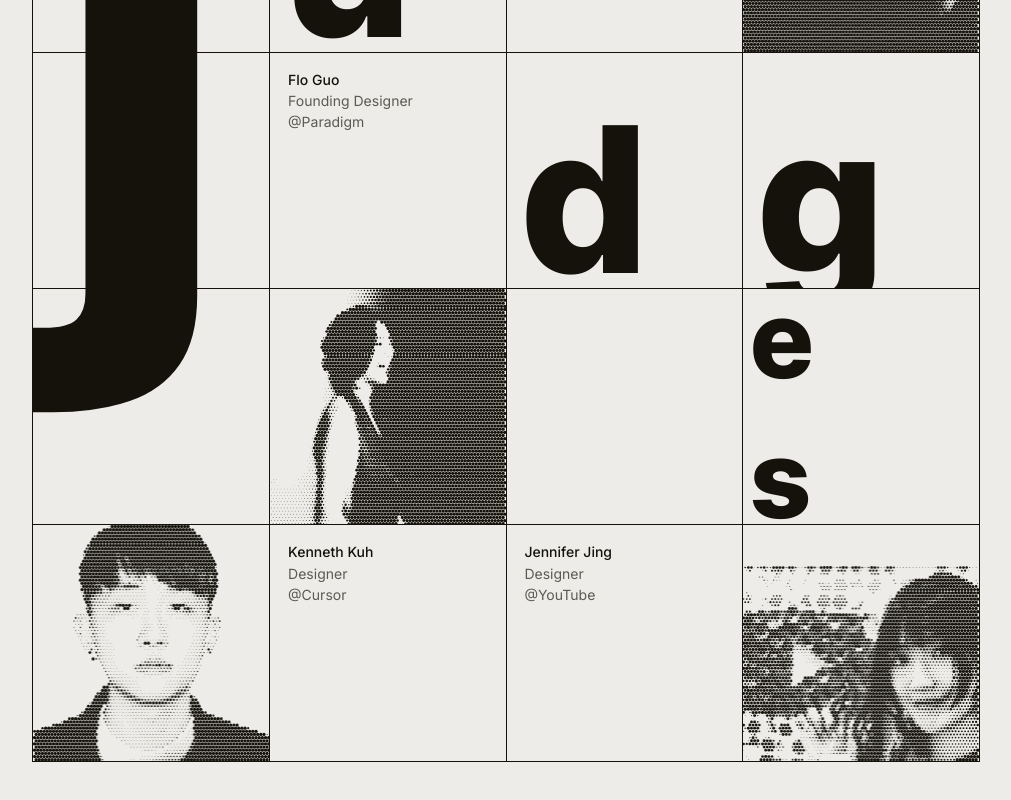
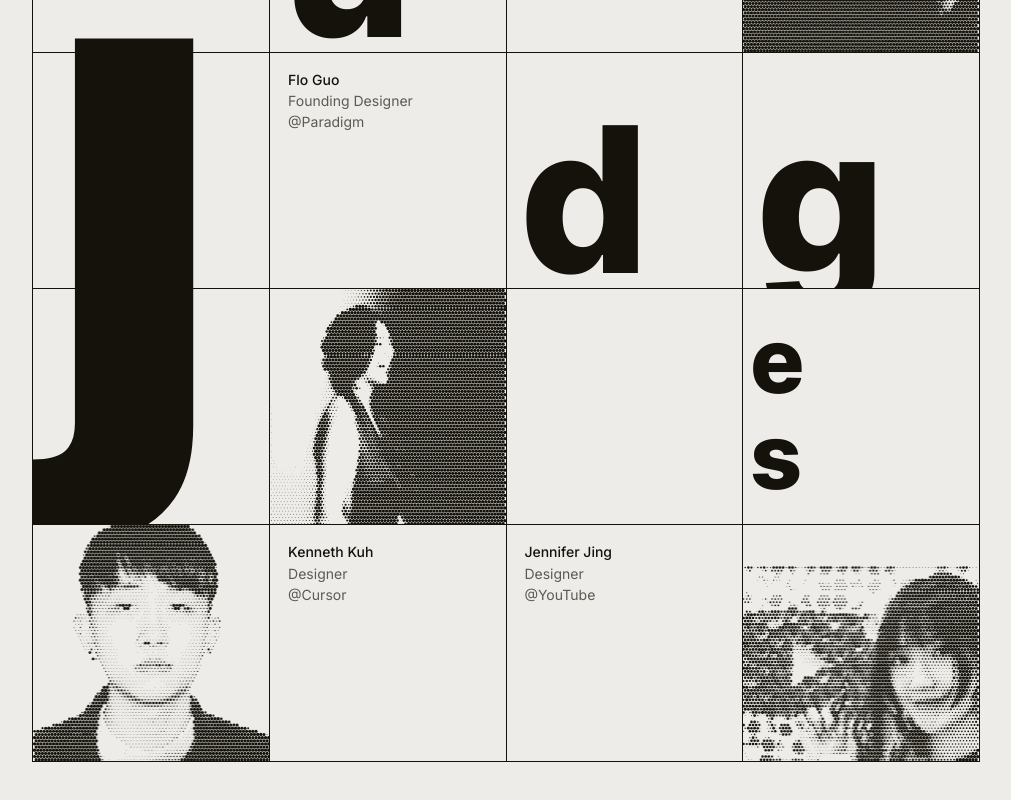
Before and after one commit to Alhwyn/cursor-victoria, a React (Vite) app: page / in a window 1280 px wide. Shown: the part 3111-3911 px from the top of the page, without its empty margins (134-1145 px from the left). Built offline with nearby package versions, Linux system fonts and the light colour scheme; a web font is replaced by a local one.

Commit message:
Tune judges letterforms so j spans three rows
Keep the stacked es inside its cell and ease the halftone contrast so faces stay readable.

Co-authored-by: Alhwyn <Alhwyn@users.noreply.github.com>

```diff
--- a/src/halftonePortrait.ts
+++ b/src/halftonePortrait.ts
@@ -102,7 +102,7 @@ export function renderHalftonePortrait(
   const tone = new Float32Array(width * height);
   for (let i = 0; i < width * height; i += 1) {
     const stretched = ((raw[i] ?? 0) - lo) / range;
-    tone[i] = Math.min(1, Math.max(0, (stretched - 0.5) * 1.45 + 0.5));
+    tone[i] = Math.min(1, Math.max(0, (stretched - 0.5) * 1.22 + 0.52));
   }
 
   ctx.fillStyle = "#edece8";
--- a/src/index.css
+++ b/src/index.css
@@ -363,8 +363,9 @@
   grid-column: 1;
   grid-row: 1 / 4;
   align-items: flex-start;
-  padding: 0 0 0 0.04em;
-  font-size: 68cqi;
+  padding: 0 0 0 0.02em;
+  font-size: 72cqi;
+  line-height: 1.02;
 }
 
 .judges-glyph-u,
@@ -395,10 +396,10 @@
   grid-row: 3;
   flex-direction: column;
   align-items: flex-start;
-  justify-content: space-between;
-  padding: 0.08em 0.08em 0.04em;
-  font-size: 11.4cqi;
-  line-height: 0.78;
+  justify-content: space-evenly;
+  padding: 0.12em 0.1em 0.08em;
+  font-size: 9.6cqi;
+  line-height: 0.74;
 }
 
 .judges-copy {
```
